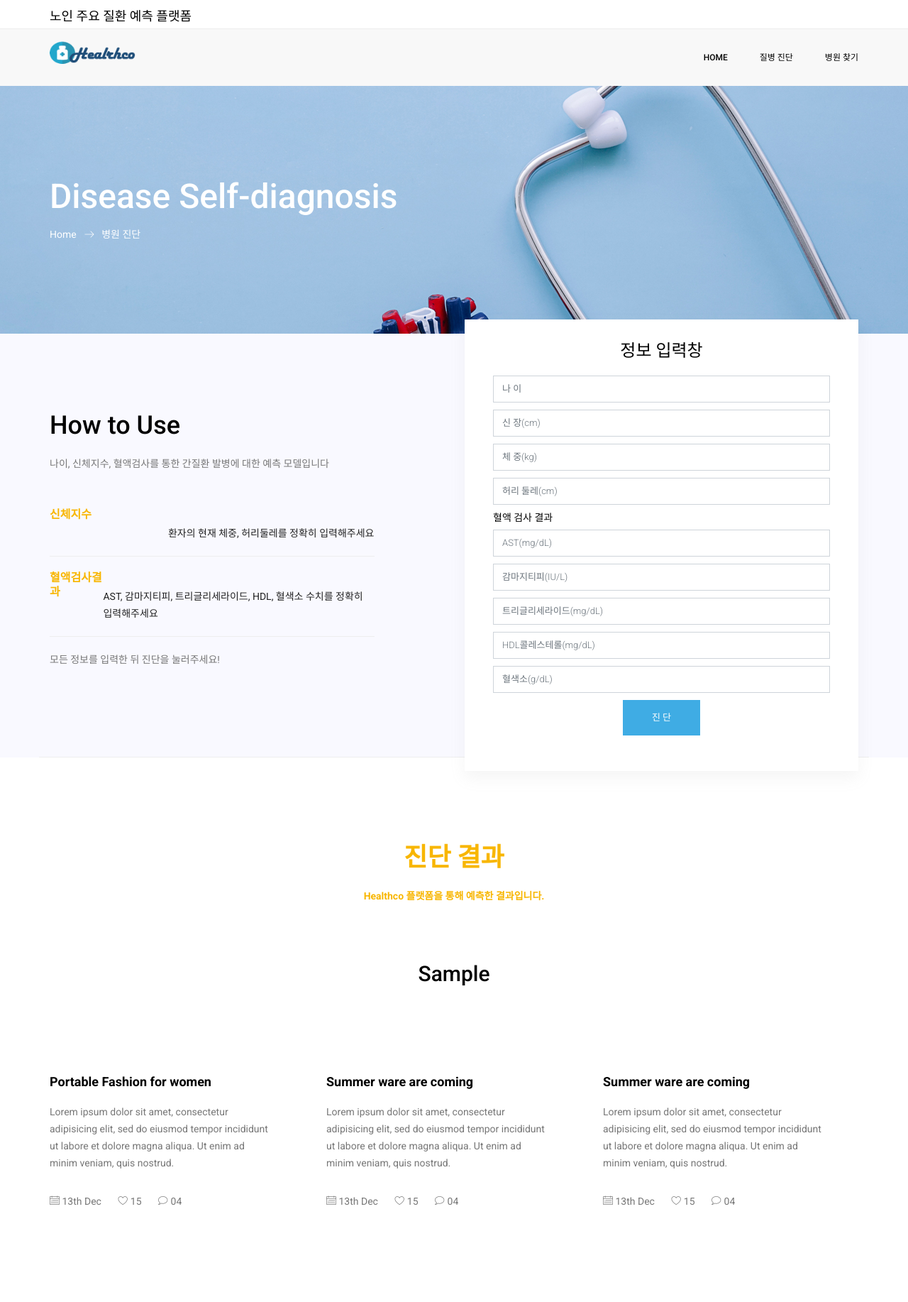
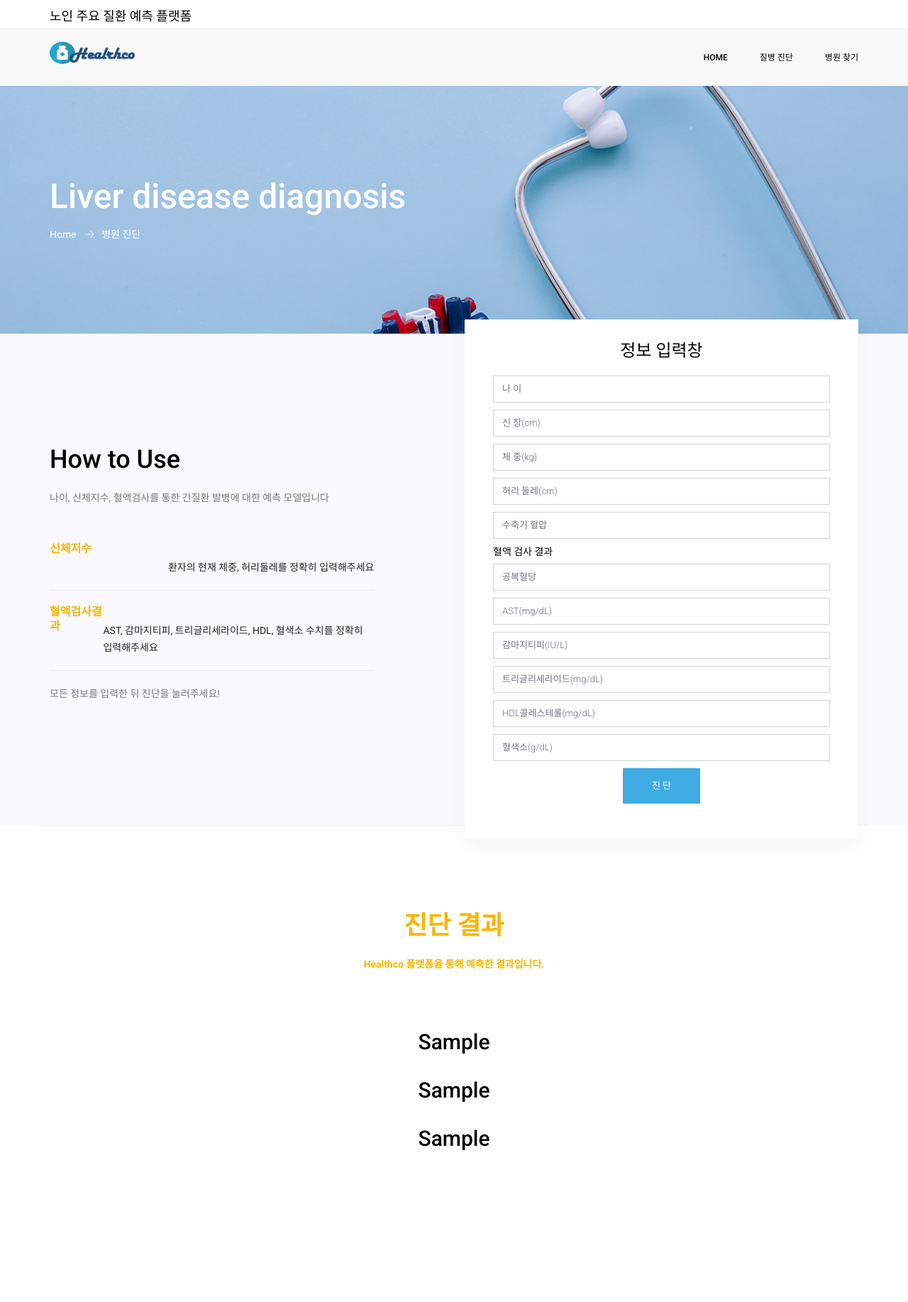
Before and after one commit to sumbara/healthco, a Django app: template community/templates/hospital.html in a window 1280 px wide. Shown: the whole page at 71% size. After the commit the page ends 1621 px from the top, so only its background shows below. Run offline with Django 3.2, Linux system fonts and the light colour scheme; the template is opened without the code that fills it: most values are stand-ins (such as "Sample title", 1, 10 or a date in 2020); some libraries are stand-ins or nearby versions.

Commit message:
before_final

```diff
--- a/community/templates/hospital.html
+++ b/community/templates/hospital.html
@@ -88,7 +88,7 @@
 		<div class="banner_inner d-flex align-items-center">
 			<div class="container">
 				<div class="banner_content text-left">
-					<h2>Disease Self-diagnosis</h2>
+					<h2>Liver disease diagnosis</h2>
 					<div class="page_link">
 						<a href='{% url "index" %}'>Home</a>
 						<a href='{% url "hospital" %}'>병원 진단</a>
@@ -132,7 +132,9 @@
 							<input type="text" class="form-control" name="height" placeholder="신 장(cm)" onfocus="this.placeholder = ''" onblur="this.placeholder = '신 장(cm)'">
 							<input type="text" class="form-control" name="weight" placeholder="체 중(kg)" onfocus="this.placeholder = ''" onblur="this.placeholder = '체 중(kg)'">
 							<input type="text" class="form-control" name="waist" placeholder="허리 둘레(cm)" onfocus="this.placeholder = ''" onblur="this.placeholder = '허리 둘레(cm)'">
+							<input type="text" class="form-control" name="heart" placeholder="수축기 혈압" onfocus="this.placeholder = ''" onblur="this.placeholder = '수축기 혈압'">
 							<h6>혈액 검사 결과</h6>
+							<input type="text" class="form-control" name="diab" placeholder="공복혈당" onfocus="this.placeholder = ''" onblur="this.placeholder = '공복혈당'">
 							<input type="text" class="form-control" name="AST" placeholder="AST(mg/dL)" onfocus="this.placeholder = ''" onblur="this.placeholder = 'AST(mg/dL)'">
 							<input type="text" class="form-control" name="GTP" placeholder="감마지티피(IU/L)" onfocus="this.placeholder = ''" onblur="this.placeholder = '감마지티피(IU/L)'">
 							<input type="text" class="form-control" name="TGS" placeholder="트리글리세라이드(mg/dL)" onfocus="this.placeholder = ''" onblur="this.placeholder = '트리글리세라이드(mg/dL)'">
@@ -163,57 +165,11 @@
 			</div>
 			<div class="row justify-content-center section-title-wrap">
 				<div class="col-lg-12">
+					<h2>{{ diab_str }}</h2>
+					<br/>
+					<h2>{{ heart_str }}</h2>
+					<br/>
 					<h2>{{ default_str }}</h2>
-				</div>
-			</div>
-			<div class="row">
-				<div class="single-recent-blog col-lg-4 col-md-4">
-					<a href="#">
-						<h4>Portable Fashion for women</h4>
-					</a>
-					<p>
-						Lorem ipsum dolor sit amet, consectetur adipisicing elit, sed do eiusmod tempor incididunt ut labore et dolore magna aliqua.
-						Ut enim ad minim veniam, quis nostrud.
-					</p>
-					<div class="bottom d-flex justify-content-between align-items-center flex-wrap">
-						<div class="meta">
-							<span class="lnr lnr-calendar-full"></span> 13th Dec
-							<span class="lnr lnr-heart"></span> 15
-							<span class="lnr lnr-bubble"></span> 04
-						</div>
-					</div>
-				</div>
-				<div class="single-recent-blog col-lg-4 col-md-4">
-					<a href="#">
-						<h4>Summer ware are coming</h4>
-					</a>
-					<p>
-						Lorem ipsum dolor sit amet, consectetur adipisicing elit, sed do eiusmod tempor incididunt ut labore et dolore magna aliqua.
-						Ut enim ad minim veniam, quis nostrud.
-					</p>
-					<div class="bottom d-flex justify-content-between align-items-center flex-wrap">
-						<div class="meta">
-							<span class="lnr lnr-calendar-full"></span> 13th Dec
-							<span class="lnr lnr-heart"></span> 15
-							<span class="lnr lnr-bubble"></span> 04
-						</div>
-					</div>
-				</div>
-				<div class="single-recent-blog col-lg-4 col-md-4">
-					<a href="#">
-						<h4>Summer ware are coming</h4>
-					</a>
-					<p>
-						Lorem ipsum dolor sit amet, consectetur adipisicing elit, sed do eiusmod tempor incididunt ut labore et dolore magna aliqua.
-						Ut enim ad minim veniam, quis nostrud.
-					</p>
-					<div class="bottom d-flex justify-content-between align-items-center flex-wrap">
-						<div class="meta">
-							<span class="lnr lnr-calendar-full"></span> 13th Dec
-							<span class="lnr lnr-heart"></span> 15
-							<span class="lnr lnr-bubble"></span> 04
-						</div>
-					</div>
 				</div>
 			</div>
 		</div>
--- a/community/templates/index.html
+++ b/community/templates/index.html
@@ -92,8 +92,8 @@
 				<div class="banner_content row">
 					<div class="col-lg-12">
 						<h1>We Care for Your Health Every Moment</h1>
-						<p>If you are looking at blank cassettes on the web, you may be very confused at the difference in price You may see some
-							for as low as each.</p>
+						<p>Our diagnosis machine for health system enables every person in your community to benefit
+						from the power of data</p>
 						<a class="main_btn mr-10" href='{% url "about" %}'>자가 진단하기</a>
 					</div>
 				</div>
```
Also changed, not shown: community/model_self.py (+18 -0 lines), community/templates/about.html (+9 -33 lines), community/templates/contact.html (+4 -8 lines), community/views.py (+45 -4 lines), community/static/img/map_final.png (added).
